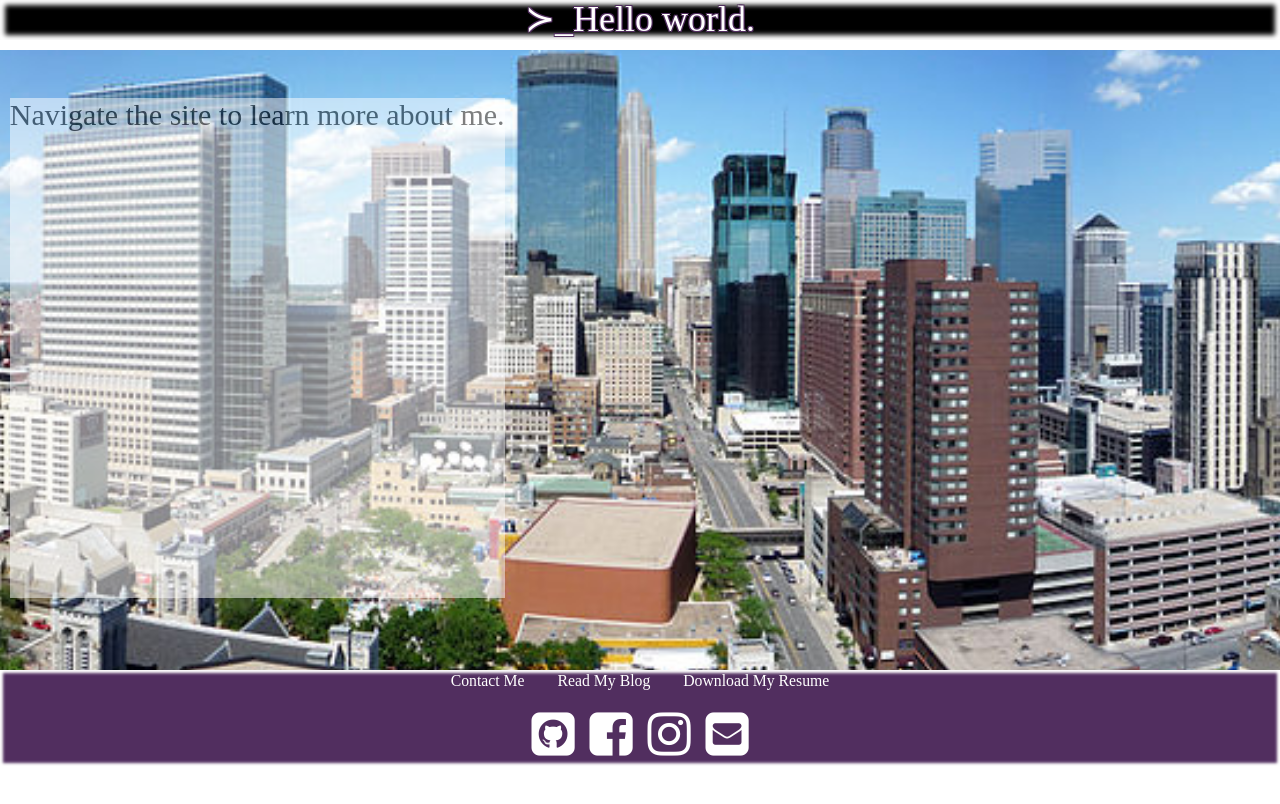
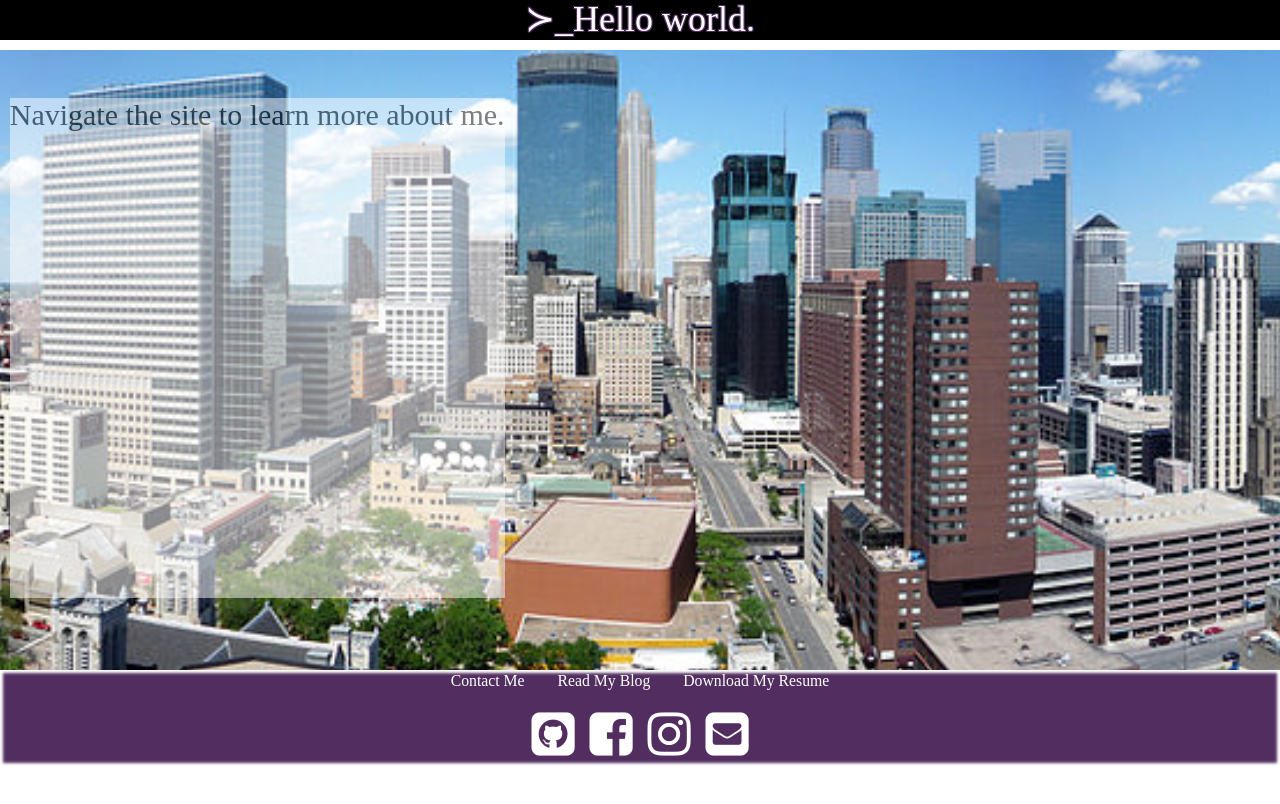
Before and after one commit to pfrank7/pfrank7.github.io, a Jekyll site: the page built from index.html, in a window 1280 px wide. Shown: the top 804 px of the page. Built offline with Jekyll 4.4.1, drawn with Linux system fonts in a browser that asks for light colours; nearby versions of some CDN libraries.

Commit message:
Update index.html

```diff
--- a/index.html
+++ b/index.html
@@ -27,7 +27,8 @@ title: Paige Frank
     1px -1px 0 #512E5F,
     -1px 1px 0 #512E5F,
     1px 1px 0 #512E5F;
-    box-shadow: 0 0 5px 5px white inset; opacity: 1; margin-top:0px; background-color: black; color: white; /*mix-blend-mode: multiply;*/
+    /*box-shadow: 0 0 5px 5px white inset; */
+    opacity: 1; margin-top:0px; background-color: black; color: white; /*mix-blend-mode: multiply;*/
     width:100%;
     height:100%;
     /*border-radius:25px;
```
